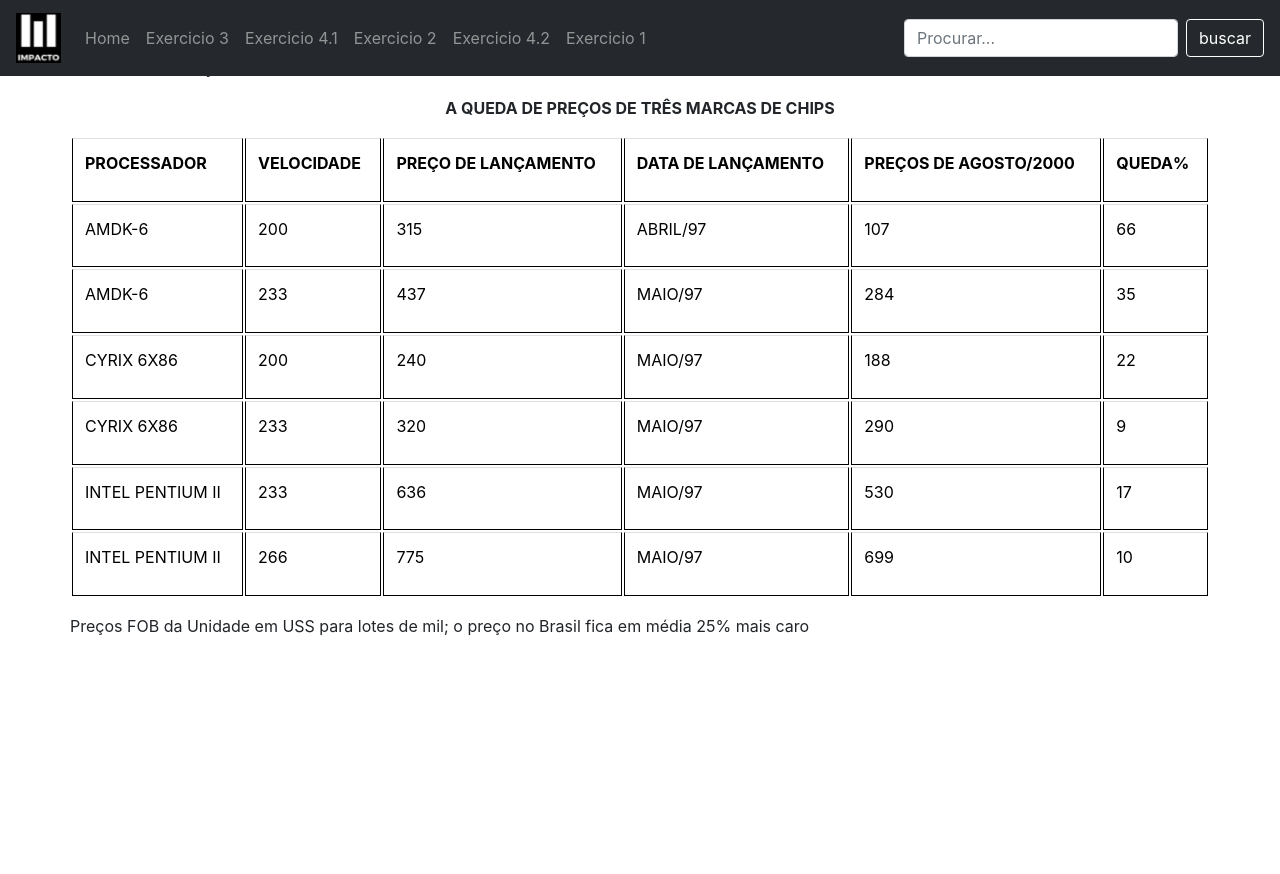
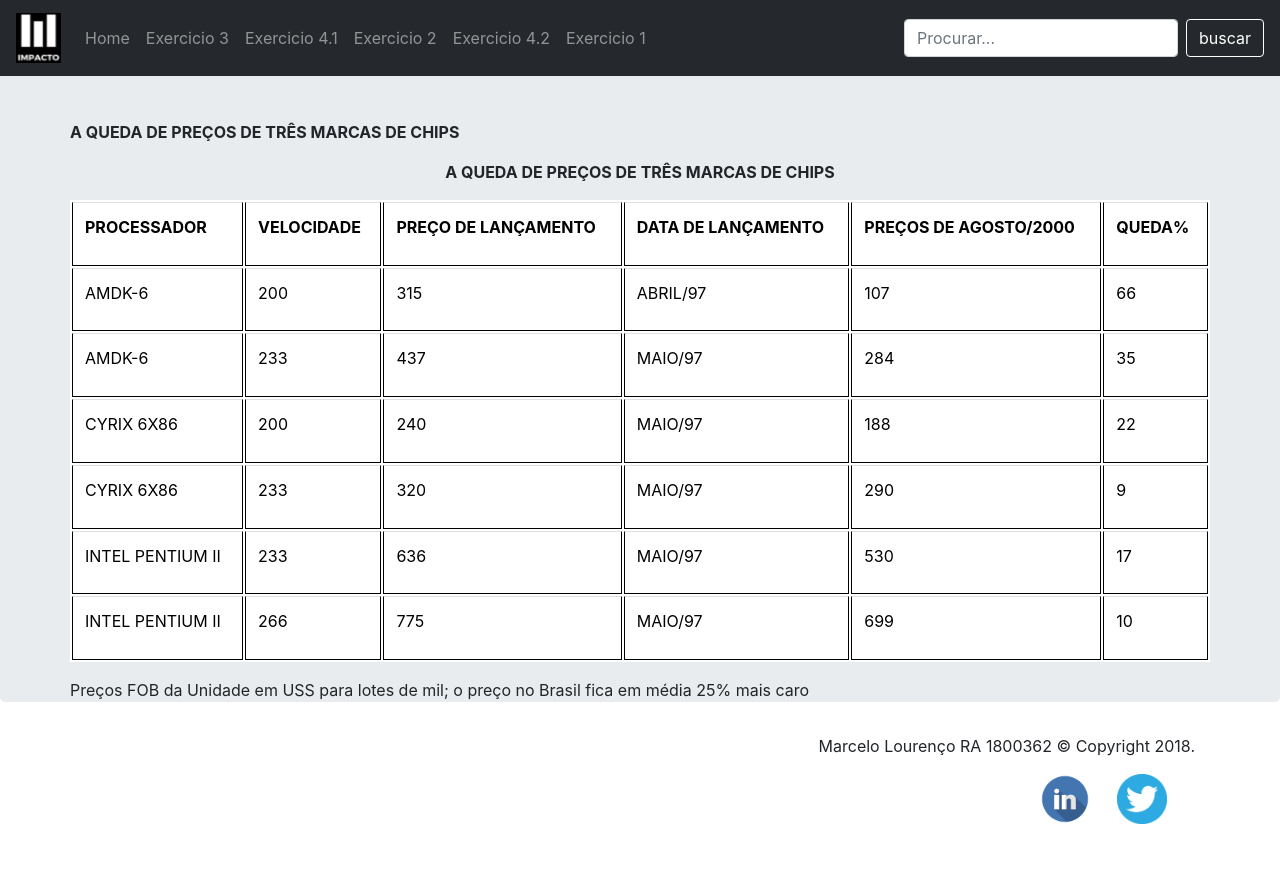
Before and after one commit to Felipeeal01/AC02_Atividade_Devops, a plain HTML site: page marcelo.html in a window 1280 px wide. Before the commit the page ends 800 px from the top, so only its background shows below. Drawn offline with Linux system fonts and the light colour scheme.

Commit message:
MARCELO_ALTERAÇÃO3

```diff
--- a/marcelo.html
+++ b/marcelo.html
@@ -54,6 +54,7 @@
       </nav>
 
     <main role="main">
+     <div class="jumbotron">
 
       <!-- Main jumbotron for a primary marketing message or call to action -->
       <div class="container">
@@ -123,12 +124,26 @@
             </tr>
           </table>
           <p>Preços FOB da Unidade em USS para lotes de mil; o preço no Brasil fica em média 25% mais caro</p>
+          </div>
         </div>
-      </div>
-    </div> <!-- /container -->
+      </div> <!-- /container -->
+    </div>
 
   </main>
-     <footer class="container">
+  <footer class="container">
+      <p> Marcelo Lourenço RA 1800362 © Copyright 2018.</p>
+      <div>
+                <figure>
+                    <img src="twitter.png" width="50" height="50"/>
+                </figure>
+            </a>
+        </div>
+        <div>
+                <figure>
+                    <img src="linkedin.png" width="50" height="50"/>
+                </figure>
+            </a>
+        </div>
     </footer>
 
   </body>
```
